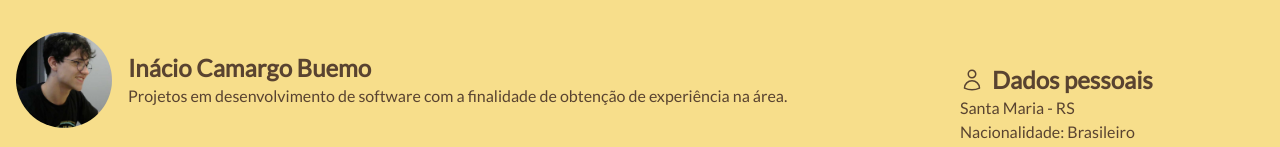
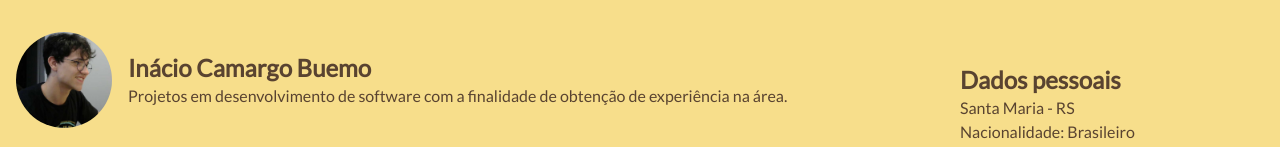
Before and after one commit to Inaciocb/Code-challenge-Zeit, a Next.js app: page / in a window 1280 px wide. Shown: the top 147 px of the page. Built offline with nearby package versions, Linux system fonts and the light colour scheme.

Commit message:
Update page.tsx

```diff
--- a/app/page.tsx
+++ b/app/page.tsx
@@ -139,21 +139,6 @@ const Curriculo: React.FC = () => {
         <div className="w-1/4 ml-8">
           <div className="my-8">
             <h2 className="text-2xl font-bold flex items-center">
-              <svg
-                aria-hidden="true"
-                stroke="currentColor"
-                strokeWidth="1.5"
-                fill="none"
-                viewBox="0 0 24 24"
-                xmlns="http://www.w3.org/2000/svg"
-                className="w-6 h-6 mr-2"
-              >
-                <path
-                  d="M15.75 6a3.75 3.75 0 11-7.5 0 3.75 3.75 0 017.5 0zM4.501 20.118a7.5 7.5 0 0114.998 0A17.933 17.933 0 0112 21.75c-2.676 0-5.216-.584-7.499-1.632z"
-                  strokeLinecap="round"
-                  strokeLinejoin="round"
-                ></path>
-              </svg>
               Dados pessoais
             </h2>
             <ul className="text-brown-700">
```
